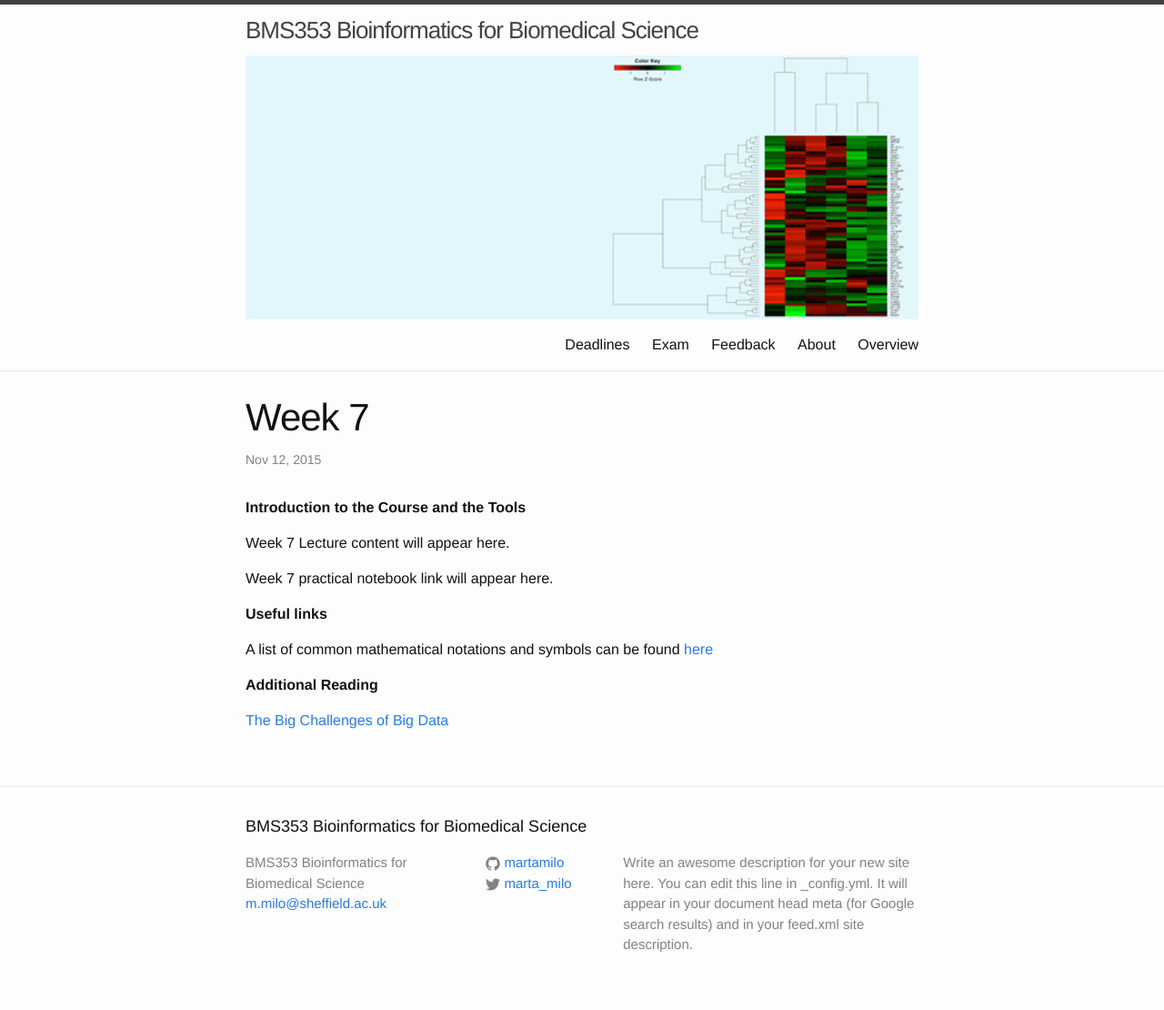
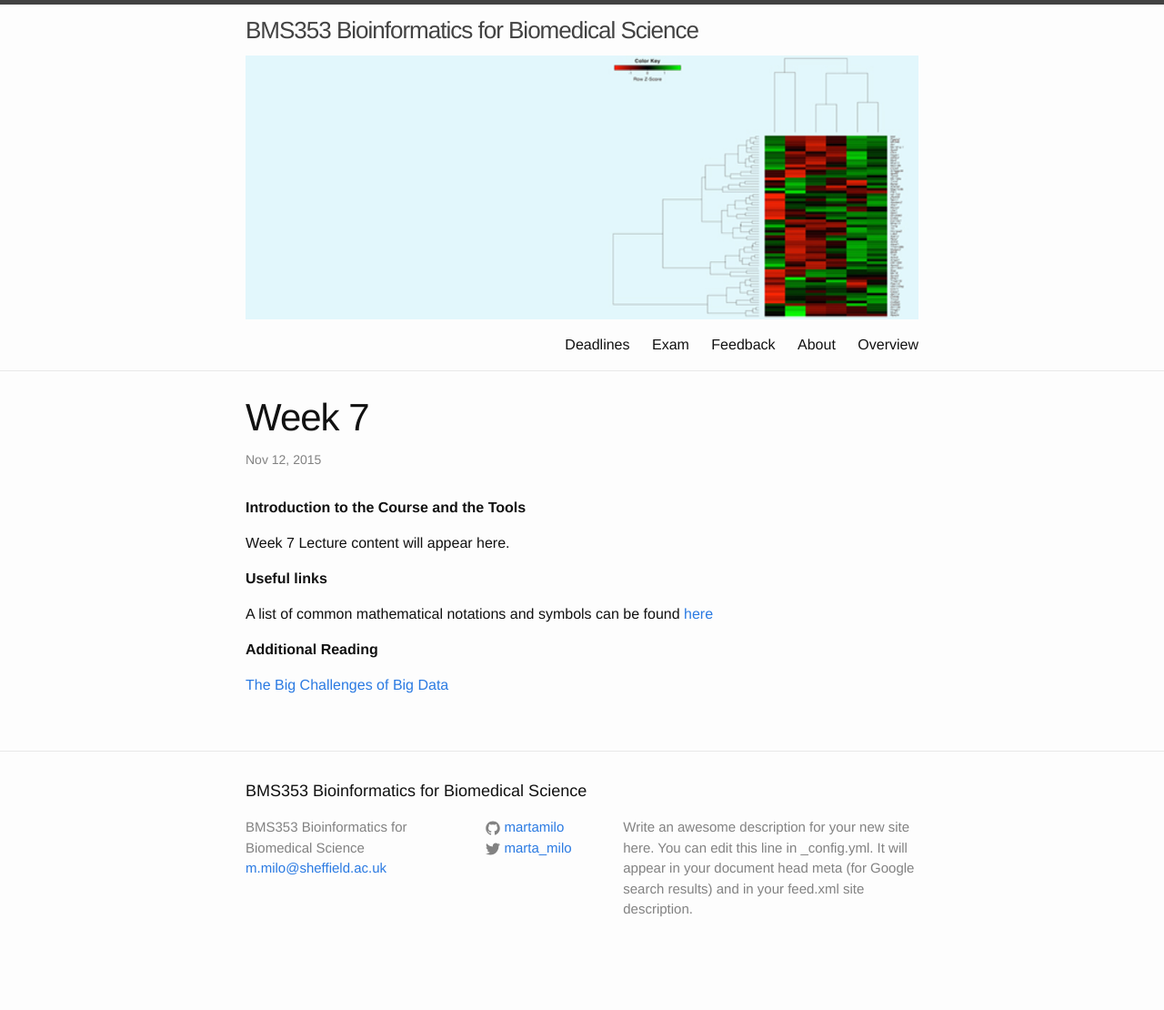
Before and after one commit to sods/bioinformatics, a Jekyll site: the page built from _posts/2015-11-12-week-7-introduction-and-course-tools.md, in a window 1280 px wide. Shown: the whole page at 91% size. Built offline with Jekyll 4.4.1, drawn with Linux system fonts in a browser that asks for light colours; comment, search, counter and statistics services are not loaded; after the commit the page ends 1071 px from its top, so only the background shows below that.

Commit message:
Text revisin

```diff
--- a/_posts/2015-11-12-week-7-introduction-and-course-tools.md
+++ b/_posts/2015-11-12-week-7-introduction-and-course-tools.md
@@ -9,7 +9,7 @@ tagline: Introduction to the Course and the Tools
 
 Week 7 Lecture content will appear here.
 
-Week 7 practical notebook link will appear here.
+
 
 **Useful links**
 
```
